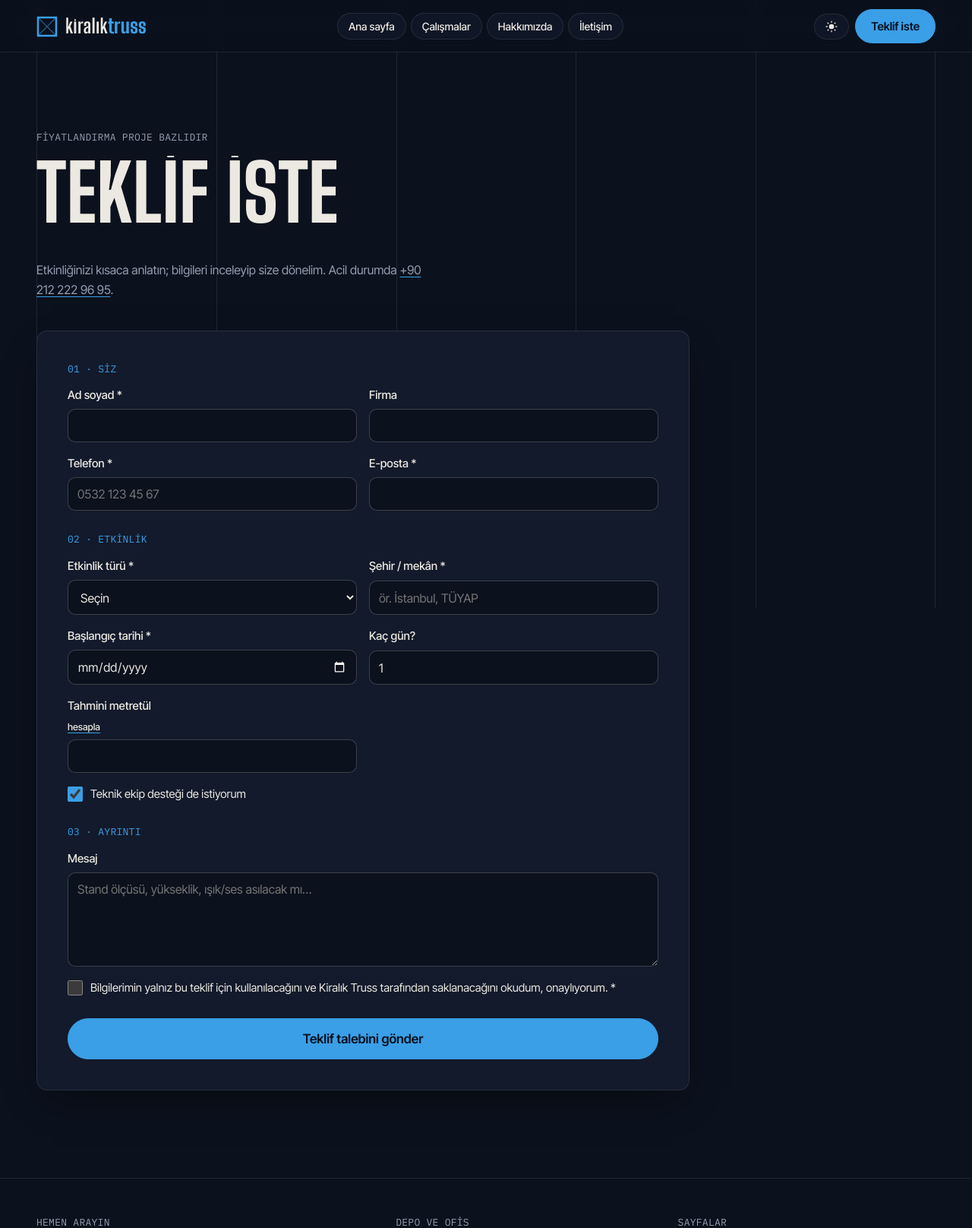
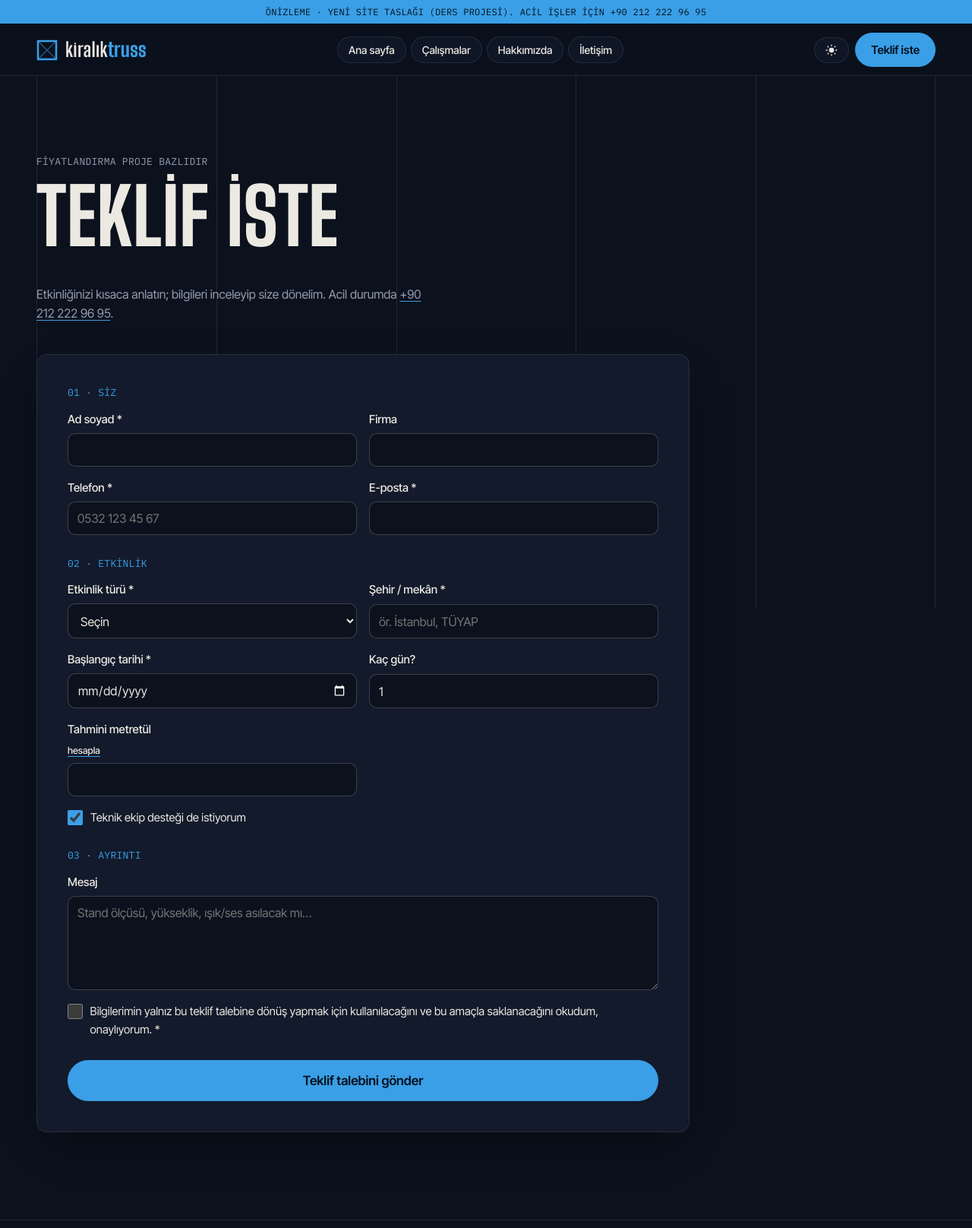
Before and after one commit to isvolkan/kiraliktruss, a Node server app: page /teklif in a window 1280 px wide. Shown: the top 1616 px of the page at 76% size. Run offline with Node 20, Linux system fonts and the light colour scheme.

Commit message:
İçerik düzeltmeleri, yükleme hataları, tema, önizleme modu, ek testler
- Eski sitede olmayan ifadeler ve uydurma dolgu ('Kurumsal etkinlik', şehir sayısı) kaldırıldı
- 3 MB üstü / yanlış türde fotoğraf artık 422 form hatası veriyor
- Tema düğmesi ilk tıklamada çalışıyor; canlıda SESSION_SECRET zorunlu
- SITE_DEMO: noindex + sayfa üstü önizleme notu; KVKK metni düzeltildi
- Harita referrer düzeltmesi; Node 22.x sabitlendi; testler 12'ye çıktı

Co-Authored-By: Claude Opus 5.5 <noreply@anthropic.com>

```diff
--- a/app.js
+++ b/app.js
@@ -9,6 +9,9 @@ const pool = require('./db/pool');
 
 const app = express();
 const uretim = process.env.NODE_ENV === 'production';
+
+// Canlıda oturum anahtarı zorunlu: yoksa uygulama hiç başlamasın (tahmin edilebilir anahtarla çalışmasın)
+if (uretim && !process.env.SESSION_SECRET) throw new Error('SESSION_SECRET tanımlı değil');
 
 app.set('view engine', 'ejs');
 app.set('views', path.join(__dirname, 'views'));
@@ -49,6 +52,9 @@ app.use((req, res, next) => {
   res.locals.bildirim = req.session.bildirim || null;
   delete req.session.bildirim;
   res.locals.firma = require('./config/firma');
+  // Ders projesi önizlemesi: arama motorlarına kapalı + sayfada not (Hakan Bey alan adına taşımaya karar verene kadar)
+  res.locals.demo = process.env.SITE_DEMO === 'true';
+  if (res.locals.demo) res.set('X-Robots-Tag', 'noindex, nofollow');
   next();
 });
 
--- a/db/baslik.js
+++ b/db/baslik.js
@@ -26,7 +26,7 @@ function basliktanProje(baslik) {
   const sehir = SEHIRLER.find(s => geri.includes(s)) || null;
   return {
     musteri: musteri.trim(),
-    etkinlik: d.etkinlik || geri || 'Kurumsal etkinlik',
+    etkinlik: d.etkinlik || geri || '', // başlıkta etkinlik adı yoksa boş bırakılır (uydurulmaz)
     sehir,
     yil: d.yil || yil,
     tur: turBul(baslik),
--- a/package.json
+++ b/package.json
@@ -14,7 +14,7 @@
   "license": "ISC",
   "type": "commonjs",
   "engines": {
-    "node": ">=20"
+    "node": "22.x"
   },
   "dependencies": {
     "bcryptjs": "^3.0.3",
--- a/public/css/site.css
+++ b/public/css/site.css
@@ -90,6 +90,8 @@ main, header, footer { position: relative; z-index: 1; }
 .dugmeler.orta { justify-content: center; }
 .ok-link { text-decoration: none; color: var(--soluk); font-weight: 500; }
 .ok-link:hover { color: var(--vurgu); }
+.demo-not { position: relative; z-index: 60; padding: 6px var(--bosluk); background: var(--vurgu); color: var(--vurgu-metin); font-size: 12px; text-align: center; }
+.demo-not a { color: inherit; }
 .bildirim { position: relative; z-index: 2; margin: 12px var(--bosluk) 0; padding: 12px 16px; border-radius: var(--kenar); background: color-mix(in srgb, var(--basari) 18%, var(--yuzey)); border: 1px solid color-mix(in srgb, var(--basari) 50%, transparent); }
 
 /* ---------- Açılış ---------- */
@@ -253,7 +255,7 @@ input[type="file"] { padding: 8px; }
 /* ---------- Ortaya çıkma animasyonları (JS sınıf ekler) ---------- */
 .js .ortaya-cik { opacity: 0; transform: translateY(24px); transition: opacity .7s ease, transform .7s cubic-bezier(.2, .7, .2, 1); }
 .js .ortaya-cik.gorundu { opacity: 1; transform: none; }
-.kelime-kelime .k { display: inline-block; overflow: hidden; vertical-align: bottom; }
+.kelime-kelime .k { display: inline-block; overflow: hidden; vertical-align: bottom; padding-block: .12em; margin-block: -.12em; }
 .kelime-kelime .k > span { display: inline-block; transform: translateY(105%); transition: transform .8s cubic-bezier(.2, .7, .2, 1); transition-delay: calc(var(--i) * 70ms); }
 .kelime-kelime.gorundu .k > span { transform: none; }
 
@@ -291,6 +293,7 @@ input[type="file"] { padding: 8px; }
   .adimlar { grid-template-columns: 1fr; }
   .ust .logo span { display: none; }
   .tema-dugme { padding: 8px 10px; }
+  .demo-ek { display: none; }
   .liste-onizleme { display: none; }
 }
 
--- a/public/js/site.js
+++ b/public/js/site.js
@@ -8,8 +8,8 @@
   if (temaDugme) {
     temaDugme.addEventListener('click', function (e) {
       var kok = document.documentElement;
-      var simdiAcik = kok.dataset.tema === 'acik' ||
-        (!kok.dataset.tema && window.matchMedia('(prefers-color-scheme: light)').matches);
+      // Site varsayılan olarak koyu; açık tema yalnız data-tema="acik" ile gelir
+      var simdiAcik = kok.dataset.tema === 'acik';
       var yeni = simdiAcik ? 'koyu' : 'acik';
       var uygula = function () {
         kok.dataset.tema = yeni;
--- a/render.yaml
+++ b/render.yaml
@@ -11,6 +11,8 @@ services:
     envVars:
       - key: NODE_ENV
         value: production
+      - key: SITE_DEMO
+        value: "true"
       - key: DATABASE_SSL
         value: "true"
       - key: DATABASE_URL
--- a/routes/site.js
+++ b/routes/site.js
@@ -13,8 +13,9 @@ router.get('/', async (req, res) => {
   const [oneCikan, sayilar, fuarlar] = await Promise.all([
     pool.query(`SELECT id, musteri, etkinlik, sehir, yil, tur FROM projeler
                 WHERE one_cikan ORDER BY yil DESC NULLS LAST, id DESC LIMIT 8`),
-    pool.query(`SELECT count(*)::int AS proje, count(DISTINCT sehir)::int AS sehir FROM projeler`),
-    pool.query(`SELECT etkinlik, count(*)::int AS n FROM projeler WHERE tur = 'fuar'
+    pool.query(`SELECT count(*)::int AS proje,
+                       count(DISTINCT etkinlik) FILTER (WHERE tur = 'fuar' AND etkinlik <> '')::int AS fuar FROM projeler`),
+    pool.query(`SELECT etkinlik, count(*)::int AS n FROM projeler WHERE tur = 'fuar' AND etkinlik <> ''
                 GROUP BY etkinlik ORDER BY n DESC LIMIT 14`),
   ]);
   res.render('anasayfa', {
@@ -71,7 +72,7 @@ router.get('/calismalar/:id', async (req, res, next) => {
   const benzer = await pool.query(
     `SELECT id, musteri, etkinlik, sehir, yil, tur FROM projeler WHERE id <> $1 AND (tur = $2 OR sehir = $3)
      ORDER BY yil DESC NULLS LAST LIMIT 4`, [id, rows[0].tur, rows[0].sehir]);
-  res.render('calisma', { baslik: `${rows[0].musteri} — ${rows[0].etkinlik}`, p: rows[0], benzer: benzer.rows });
+  res.render('calisma', { baslik: rows[0].etkinlik ? `${rows[0].musteri} — ${rows[0].etkinlik}` : rows[0].musteri, p: rows[0], benzer: benzer.rows });
 });
 
 // Proje fotoğrafını veritabanından verir
--- a/validators/index.js
+++ b/validators/index.js
@@ -22,7 +22,7 @@ const teklifKurallari = [
 
 const projeKurallari = [
   body('musteri').trim().isLength({ min: 2, max: 100 }).withMessage('Müşteri adı 2–100 karakter olmalı.'),
-  body('etkinlik').trim().isLength({ min: 2, max: 120 }).withMessage('Etkinlik adı 2–120 karakter olmalı.'),
+  body('etkinlik').optional({ values: 'falsy' }).trim().isLength({ max: 120 }).withMessage('Etkinlik adı en fazla 120 karakter.'),
   body('sehir').optional({ values: 'falsy' }).trim().isLength({ max: 60 }),
   body('yil').optional({ values: 'falsy' }).isInt({ min: 2000, max: 2100 }).withMessage('Yıl 2000–2100 arası olmalı.').toInt(),
   body('tur').isIn(['fuar', 'etkinlik', 'kurumsal']).withMessage('Tür seçin.'),
--- a/views/anasayfa.ejs
+++ b/views/anasayfa.ejs
@@ -39,7 +39,7 @@
     <div class="sayi ortaya-cik"><span class="sayi-deger" data-say="<%= new Date().getFullYear() - firma.kurulus %>">0</span><span class="mono">yıllık deneyim</span></div>
     <div class="sayi ortaya-cik"><span class="sayi-deger" data-say="<%= firma.stokMetretul %>" data-on="~">0</span><span class="mono">metretül truss stoğu</span></div>
     <div class="sayi ortaya-cik"><span class="sayi-deger" data-say="<%= sayilar.proje %>" data-son="+">0</span><span class="mono">arşivdeki proje</span></div>
-    <div class="sayi ortaya-cik"><span class="sayi-deger" data-say="<%= sayilar.sehir %>">0</span><span class="mono">şehirde proje</span></div>
+    <div class="sayi ortaya-cik"><span class="sayi-deger" data-say="<%= sayilar.fuar %>">0</span><span class="mono">farklı fuar</span></div>
   </div>
   <svg class="kafes" id="kafes" viewBox="0 0 1200 140" preserveAspectRatio="none" aria-hidden="true">
     <path class="kafes-cizgi" pathLength="1" d="M0 20H1200M0 120H1200<% for (let x = 0; x <= 1200; x += 100) { %>M<%= x %> 20V120<% } %><% for (let x = 0; x < 1200; x += 100) { %>M<%= x %> 20L<%= x + 100 %> 120<% } %>"/>
@@ -63,9 +63,9 @@
   <h2 class="kelime-kelime">Nasıl çalışıyoruz</h2>
   <ol class="adimlar">
     <li class="ortaya-cik"><span class="adim-no mono">01</span><h3>Proje bilgisi</h3><p>Tarih, mekân ve stand ölçüsünü formdan ya da telefonla iletirsiniz.</p></li>
-    <li class="ortaya-cik"><span class="adim-no mono">02</span><h3>Çizim ve teklif</h3><p>İhtiyaca göre truss planını çıkarır, proje bazlı fiyat veririz.</p></li>
+    <li class="ortaya-cik"><span class="adim-no mono">02</span><h3>Çözüm ve teklif</h3><p>İhtiyacınıza göre çözümü birlikte belirler, proje bazlı fiyat veririz.</p></li>
     <li class="ortaya-cik"><span class="adim-no mono">03</span><h3>Uygulama</h3><p>Deneyimli teknik ekibimizle projenizi etkinlik gününe hazır ederiz.</p></li>
-    <li class="ortaya-cik"><span class="adim-no mono">04</span><h3>Etkinlik sonrası</h3><p>Sistemler depoya döner, bakımı yapılıp bir sonraki projeye hazırlanır.</p></li>
+    <li class="ortaya-cik"><span class="adim-no mono">04</span><h3>Etkinlik sonrası</h3><p>Sistemlerimiz özenle depolanır; ilk günkü alüminyum parlaklığıyla bir sonraki projeye hazırdır.</p></li>
   </ol>
 </section>
 
--- a/views/calisma.ejs
+++ b/views/calisma.ejs
@@ -8,7 +8,7 @@
       <p class="mono soluk">No. <%= String(p.id).padStart(3, '0') %></p>
       <h1><%= p.musteri %></h1>
       <dl class="kunye-liste mono">
-        <div><dt>Etkinlik</dt><dd><%= p.etkinlik %></dd></div>
+        <div><dt>Etkinlik</dt><dd><%= p.etkinlik || '—' %></dd></div>
         <div><dt>Tür</dt><dd><%= turAd[p.tur] %></dd></div>
         <div><dt>Şehir</dt><dd><%= p.sehir || '—' %></dd></div>
         <div><dt>Yıl</dt><dd><%= p.yil || '—' %></dd></div>
--- a/views/iletisim.ejs
+++ b/views/iletisim.ejs
@@ -12,8 +12,9 @@
     <div><dt class="mono">Adres</dt><dd><%= firma.adres %><br><%= firma.ilce %></dd></div>
   </dl>
   <div class="harita">
-    <iframe title="Kiralık Truss konumu (yaklaşık)" loading="lazy" referrerpolicy="no-referrer"
+    <iframe title="Kiralık Truss konumu (yaklaşık)" loading="lazy"
       src="https://www.openstreetmap.org/export/embed.html?bbox=<%= bbox %>&amp;layer=mapnik&amp;marker=<%= h.lat %>,<%= h.lon %>"></iframe>
+    <p class="mono soluk">Harita yaklaşık konumu gösterir; adres için yukarıdaki bilgiyi esas alın.</p>
     <a class="ok-link mono" href="https://www.openstreetmap.org/?mlat=<%= h.lat %>&amp;mlon=<%= h.lon %>#map=15/<%= h.lat %>/<%= h.lon %>" target="_blank" rel="noopener">Büyük haritada aç →</a>
   </div>
 </section>
--- a/views/partials/kart.ejs
+++ b/views/partials/kart.ejs
@@ -3,5 +3,5 @@
   <span class="kart-gorsel"><img src="/gorsel/<%= p.id %>" alt="<%= p.musteri %> — <%= p.etkinlik %>" loading="lazy" width="600" height="400"></span>
   <span class="kunye mono">No. <%= String(p.id).padStart(3, '0') %> · <%= p.yil || '—' %><%= p.sehir ? ' · ' + p.sehir : '' %></span>
   <span class="kart-baslik"><%= p.musteri %></span>
-  <span class="kart-alt"><%= p.etkinlik %></span>
+  <% if (p.etkinlik) { %><span class="kart-alt"><%= p.etkinlik %></span><% } %>
 </a>
--- a/views/partials/ust.ejs
+++ b/views/partials/ust.ejs
@@ -6,6 +6,7 @@
   <title><%= baslik %> · <%= firma.ad %></title>
   <meta name="description" content="<%= firma.kurulus %>'dan beri İstanbul'da fuar, konser, kongre ve etkinlikler için orijinal alüminyum truss kiralama ve teknik ekip desteği.">
   <meta name="theme-color" content="#0b111d">
+  <% if (demo) { %><meta name="robots" content="noindex, nofollow"><% } %>
   <link rel="icon" href="/img/favicon.svg" type="image/svg+xml">
   <link rel="preconnect" href="https://fonts.googleapis.com">
   <link rel="preconnect" href="https://fonts.gstatic.com" crossorigin>
@@ -15,6 +16,7 @@
 </head>
 <body class="<%= typeof govdeSinifi !== 'undefined' ? govdeSinifi : '' %>">
   <a class="atla" href="#icerik">İçeriğe geç</a>
+  <% if (demo) { %><div class="demo-not mono">Önizleme · yeni site taslağı (ders projesi)<span class="demo-ek">. Acil işler için <a href="tel:<%= firma.telefonLink %>"><%= firma.telefon %></a></span></div><% } %>
   <div class="kolonlar" aria-hidden="true"><i></i><i></i><i></i><i></i><i></i></div>
 
   <header class="ust">
--- a/views/teklif.ejs
+++ b/views/teklif.ejs
@@ -39,7 +39,7 @@
     <label>Mesaj<textarea name="mesaj" rows="5" maxlength="2000" placeholder="Stand ölçüsü, yükseklik, ışık/ses asılacak mı…"><%= d.mesaj || '' %></textarea><%- hata('mesaj') %></label>
     <%# Bal küpü: ekranda görünmez, botlar doldurur %>
     <label class="gizli" aria-hidden="true">Web siteniz<input name="web_sitesi" tabindex="-1" autocomplete="off"></label>
-    <label class="onay"><input type="checkbox" name="kvkk" required <%- aria('kvkk') %>> Bilgilerimin yalnız bu teklif için kullanılacağını ve <%= firma.ad %> tarafından saklanacağını okudum, onaylıyorum. *</label><%- hata('kvkk') %>
+    <label class="onay"><input type="checkbox" name="kvkk" required <%- aria('kvkk') %>> Bilgilerimin yalnız bu teklif talebine dönüş yapmak için kullanılacağını ve bu amaçla saklanacağını okudum, onaylıyorum. *</label><%- hata('kvkk') %>
   </fieldset>
 
   <button class="dugme buyuk" type="submit">Teklif talebini gönder</button>
--- a/views/yonetim/proje-form.ejs
+++ b/views/yonetim/proje-form.ejs
@@ -5,7 +5,7 @@
 <form class="form kart-form" method="post" action="<%= yeni ? '/yonetim/projeler' : '/yonetim/projeler/' + p.id %>" enctype="multipart/form-data" novalidate>
   <% if (Object.keys(hatalar).length) { %><p class="hata-kutu" role="alert">Lütfen işaretli alanları düzeltin.</p><% } %>
   <label>Müşteri *<input name="musteri" value="<%= p.musteri || '' %>" required maxlength="100"><%- hata('musteri') %></label>
-  <label>Etkinlik / fuar *<input name="etkinlik" value="<%= p.etkinlik || '' %>" required maxlength="120"><%- hata('etkinlik') %></label>
+  <label>Etkinlik / fuar<input name="etkinlik" value="<%= p.etkinlik || '' %>" maxlength="120"><%- hata('etkinlik') %></label>
   <div class="form-satir">
     <label>Şehir<input name="sehir" value="<%= p.sehir || '' %>" maxlength="60"><%- hata('sehir') %></label>
     <label>Yıl<input name="yil" type="number" min="2000" max="2100" value="<%= p.yil || '' %>"><%- hata('yil') %></label>
```
Also changed, not shown: routes/yonetim.js (+21 -7 lines), test/akislar.test.js (+42 -0 lines), 1 other file.
